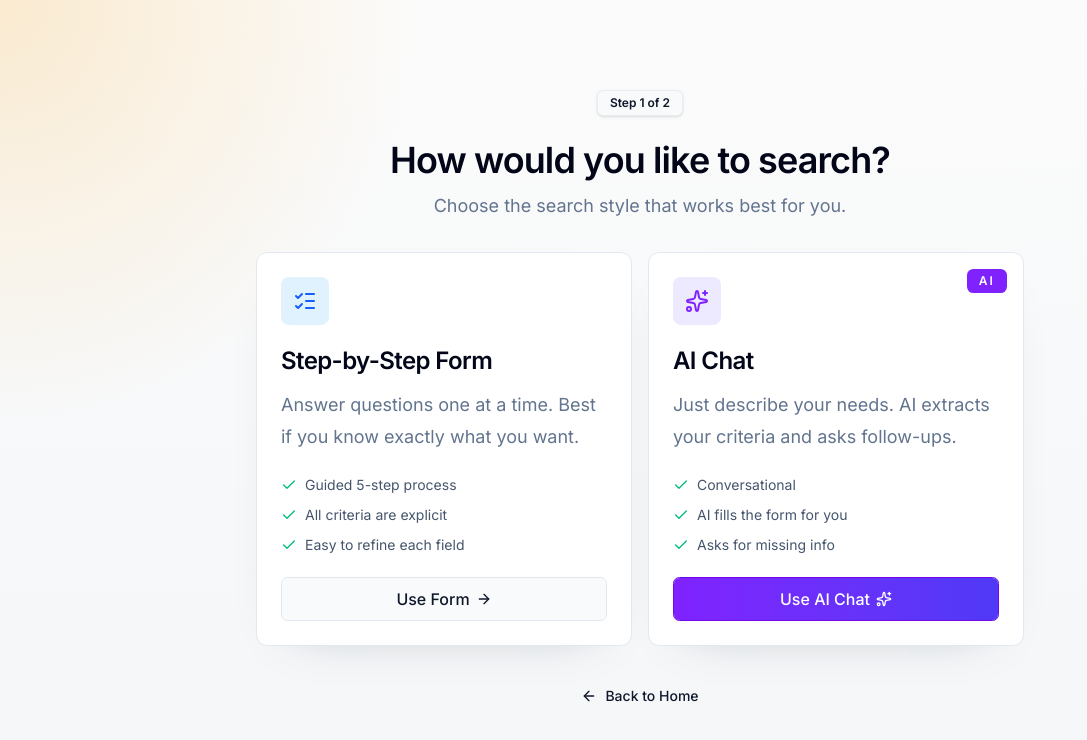
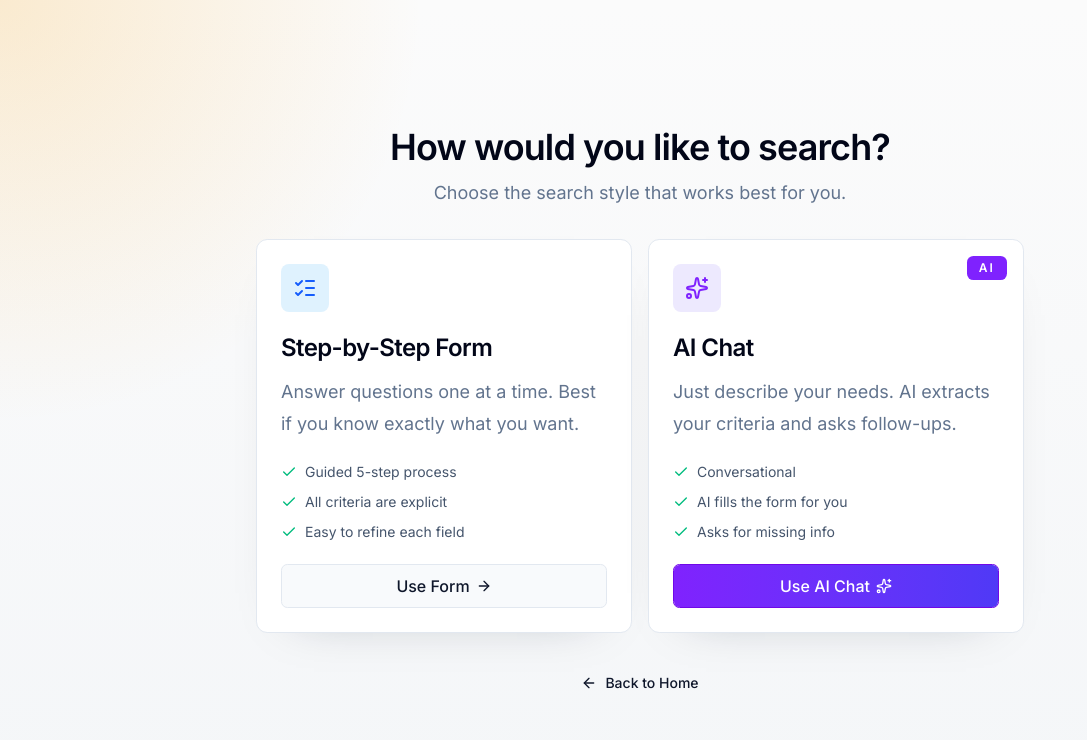
Before and after one commit to radcrew/real-estate-consultant, a Next.js app in the folder frontend/: page /questionnaire in a window 1280 px wide. Shown: the top 740 px of the page, without its empty margins (0-1087 px from the left). Built offline with nearby package versions, Linux system fonts and the light colour scheme; no server answers.

Commit message:
fix: remove unnecessary badge in search mode selector

```diff
--- a/frontend/components/search-wizard/modes/search-mode-selector/index.tsx
+++ b/frontend/components/search-wizard/modes/search-mode-selector/index.tsx
@@ -38,8 +38,6 @@ export const SearchModeSelector = () => {
 
   return (
     <div className={styles.chooserWrapper}>
-      <div className={styles.chooserBadge}>Step 1 of 2</div>
-
       <div className={styles.chooserIntro}>
         <h2 className={styles.chooserHeading}>
           How would you like to search?
--- a/frontend/components/search-wizard/modes/search-mode-selector/styles.tsx
+++ b/frontend/components/search-wizard/modes/search-mode-selector/styles.tsx
@@ -1,10 +1,6 @@
 export const styles = {
   chooserWrapper:
     "mx-auto flex w-full max-w-3xl flex-1 flex-col items-center justify-center py-10",
-  chooserBadge: [
-    "inline-flex items-center justify-center rounded-md border border-border/70",
-    "bg-background px-3 py-1 text-xs font-semibold text-foreground shadow-sm",
-  ].join(" "),
   chooserGrid: "mt-8 grid w-full gap-4 md:grid-cols-2",
   choiceCard: [
     "relative flex min-h-[19.75rem] flex-col rounded-xl border border-slate-200",
```
